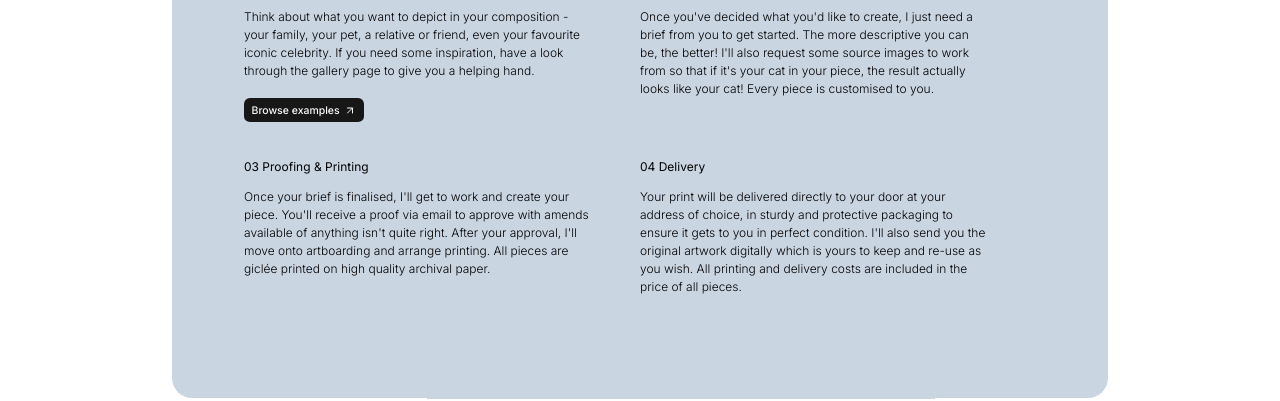
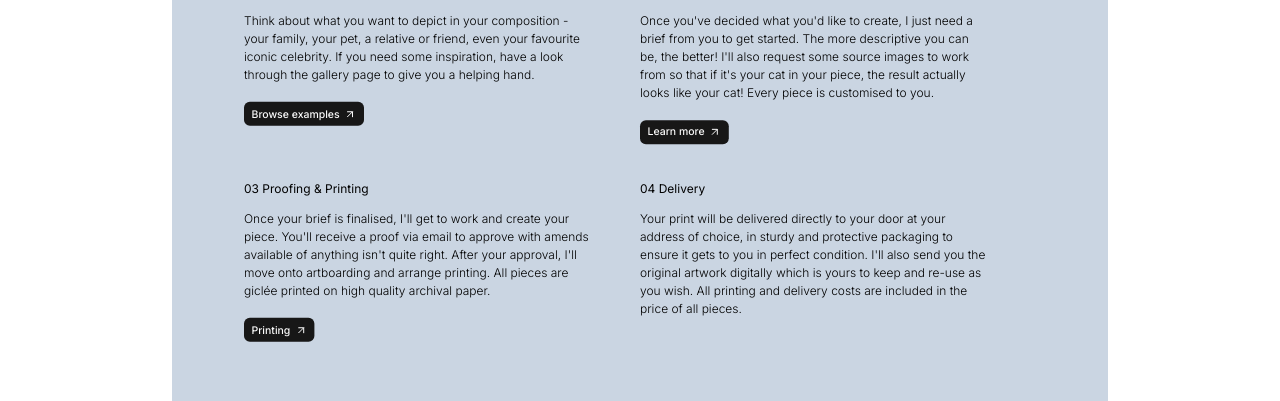
Before and after one commit to mark821005/heatons.design, a Next.js app: page / in a window 1280 px wide. Shown: the part 1323-1724 px from the top of the page. Built offline with nearby package versions, Linux system fonts and the light colour scheme; a web font is replaced by a local one.

Commit message:
home roundbox content

```diff
--- a/src/app/page.tsx
+++ b/src/app/page.tsx
@@ -3,6 +3,7 @@ import Hero from "@/components/ui/Hero";
 import RoundBox from "@/components/ui/roundbox";
 import { ImageGrid } from "@/components/ui/ImageGrid";
 import { AnimatedPage } from "@/components/AnimatedPage";
+import { l } from "node_modules/react-router/dist/development/index-react-server-client-Cv5Q9lf0";
 
 const myData = [
   {
@@ -42,11 +43,15 @@ const roundBoxData = [
     heading: "02 Consultation / Sourcing",
     content:
       "Once you've decided what you'd like to create, I just need a brief from you to get started. The more descriptive you can be, the better! I'll also request some source images to work from so that if it's your cat in your piece, the result actually looks like your cat! Every piece is customised to you.",
+    link: "/how-it-works",
+    buttonText: "Learn more",
   },
   {
     heading: "03 Proofing & Printing",
     content:
       "Once your brief is finalised, I'll get to work and create your piece. You'll receive a proof via email to approve with amends available of anything isn't quite right. After your approval, I'll move onto artboarding and arrange printing. All pieces are giclée printed on high quality archival paper.",
+    link: "/printing",
+    buttonText: "Printing",
   },
   {
     heading: "04 Delivery",
```
Also changed, not shown: 1 other file (tests, documents, lock files or other folders).
